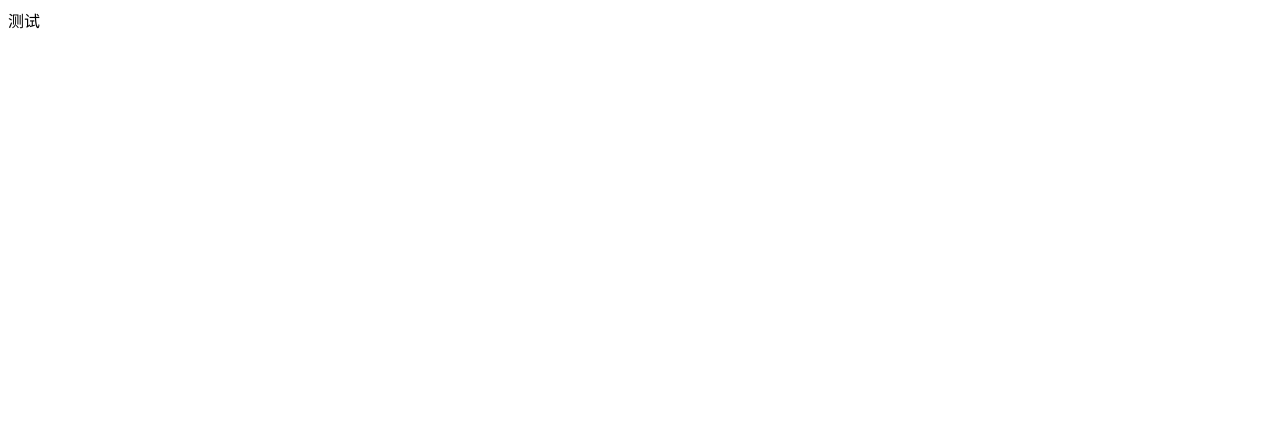
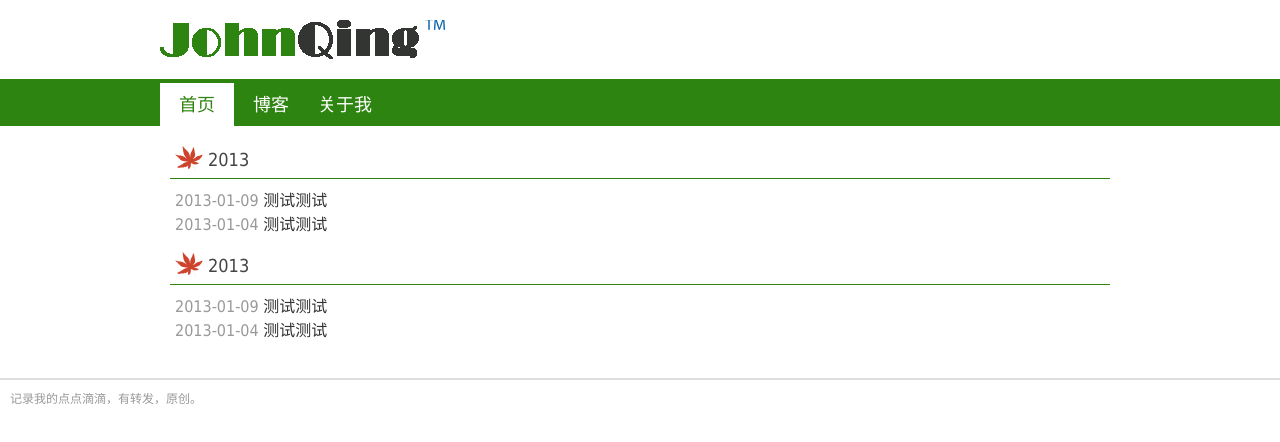
Before and after one commit to webwt/johnqing.github.com, a plain HTML site: page index.html in a window 1280 px wide. Drawn offline with Linux system fonts and the light colour scheme.

Commit message:
my webset

```diff
--- /dev/null
+++ b/css/base.css
@@ -0,0 +1,184 @@
+/**
+ * Theme Name: JohnQing
+ */
+
+/* reset
+-------------------------------------------------------------- */
+html, body, div, span, applet, object, iframe,
+h1, h2, h3, h4, h5, h6, p, blockquote, pre,
+a, abbr, acronym, address, big, cite, code,
+del, dfn, em, font, ins, kbd, q, s, samp,
+small, strike, strong, sub, sup, tt, var,
+dl, dt, dd, ol, ul, li,
+fieldset, form, label, legend,
+table, caption, tbody, tfoot, thead, tr, th, td {
+	border: 0;
+	font-family: inherit;
+	font-size: 100%;
+	font-style: inherit;
+	font-weight: inherit;
+	margin: 0;
+	outline: 0;
+	padding: 0;
+	vertical-align: baseline;
+	-webkit-text-size-adjust: none;
+}
+:focus {/* remember to define focus styles! */
+	outline: 0;
+}
+html {
+	cursor: url(images/cursor.ico),auto;
+}
+body {
+	background: #fff;
+	line-height: 1;
+}
+ol, ul {
+	list-style: none;
+}
+table {/* tables still need 'cellspacing="0"' in the markup */
+	border-collapse: separate;
+	border-spacing: 0;
+}
+caption, th, td {
+	font-weight: normal;
+	text-align: left;
+}
+blockquote:before, blockquote:after,
+q:before, q:after {
+	content: "";
+}
+blockquote, q {
+	quotes: "" "";
+}
+a img {
+	border: 0;
+}
+article, aside, details, figcaption, figure,
+footer, header, hgroup, menu, nav, section {
+	display: block;
+}
+a {
+	text-decoration: none;
+}
+a:hover {
+	color: #ff5f3e;
+}
+
+/* = Global
+----------------------------------------------- */
+.clear-fix {
+	clear: left;
+}
+/* = Structure
+----------------------------------------------- */
+body {
+	color: #444;
+	font: 14px/1.5 Tahoma, Verdana, Arial,"微软雅黑";
+	margin: 0;
+	min-width: 960px;
+}
+/* Firefox */
+::-moz-selection {
+	background: #2e8410;
+	color: #ffffff;
+}
+/* Opera,Safari,Chrome */
+::selection {
+	background: #2e8410;
+	color: #ffffff;
+}
+/* = Layout
+----------------------------------------------- */
+header,nav,#content{
+	width:960px;
+	margin:0 auto;
+}
+/* = Header
+----------------------------------------------- */
+header{
+	margin-top:20px;
+	margin-bottom:20px;
+}
+header h1{
+	width:285px;
+	height: 39px;
+	background:url(../images/logo.png);
+}
+header h1 a{
+	display:block;
+	overflow:hidden;
+	text-indent: -2000px;
+}
+/* = Nav
+----------------------------------------------- */
+.nav_section{
+	height:47px;
+	background:#2e8410;
+}
+nav {
+	overflow:hidden;
+	*zoom:1;
+}
+nav li{
+	margin:4px 0 0;
+	float: left;
+	width:74px;
+	text-align:center;
+	line-height:43px;
+}
+nav li a{
+	font-size:18px;
+	color:#fff;
+}
+nav .current{
+	background:#fff;
+}
+nav .current a{
+	color:#2e8410
+}
+/* = Content
+----------------------------------------------- */
+#content{
+	margin:20px auto;
+}
+.title{
+	border-bottom:1px solid #2e8410;
+	padding:0 5px 5px;
+	margin:0 10px;
+	font-size:18px;
+}
+.file_list{
+	padding: 10px 15px 15px;
+}
+.file_list li{
+	font-size: 16px;
+	color:#999;
+}
+.file_list li a{
+	color:#333;
+}
+.title img{
+	margin-right:5px;
+	vertical-align: top;
+    -webkit-transition: all 0.5s ease-out;
+    -moz-transition: all 0.5s ease;
+    -o-transition: all 0.5s ease;
+    transition: all 0.5s ease;
+}
+.title img:hover{
+    -webkit-transform: rotate(360deg);
+    -moz-transform: rotate(360deg);
+    -o-transform: rotate(360deg);
+    transform: rotate(360deg);
+}
+/* = Footer
+----------------------------------------------- */
+footer{
+	border-top:2px solid #ddd;
+	padding:10px 0 0;
+	font-size:12px;
+	font-family: "宋体";
+	color:#999;
+	text-indent:10px;
+}
--- a/index.html
+++ b/index.html
@@ -2,9 +2,39 @@
 <html lang="en-US">
 <head>
 	<meta charset="UTF-8">
-	<title></title>
+	<title>JohnQing - 记录我的点点滴滴，有转发，原创。</title>
+<!--[if lt IE 9]>
+    <script type="text/javascript" src="js/html5.js"></script>
+<![endif]-->
+<link rel="stylesheet" href="css/base.css">
 </head>
 <body>
-	测试
+	<header>
+		<h1><a href="http://johnqing.github.com">JohnQing-掰漏斯特</a></h1>
+	</header>
+	<section class="nav_section">
+		<nav>
+			<ul>
+				<li class="current"><a href="http://johnqing.github.com/">首页</a></li>
+				<li><a href="http://johnqing.github.com/blog">博客</a></li>
+				<li><a href="#">关于我</a></li>
+			</ul>
+		</nav>
+	</section>
+	<section id="content">
+		<h2 class="title"><img src="images/tit_icon.gif" alt="枫叶">2013</h2>
+		<ul class="file_list">
+			<li><em>2013-01-09</em> <a href="#">测试测试</a></li>
+			<li><em>2013-01-04</em> <a href="#">测试测试</a></li>
+		</ul>
+		<h2 class="title"><img src="images/tit_icon.gif" alt="枫叶">2013</h2>
+		<ul class="file_list">
+			<li><em>2013-01-09</em> <a href="#">测试测试</a></li>
+			<li><em>2013-01-04</em> <a href="#">测试测试</a></li>
+		</ul>
+	</section>
+	<footer>
+		记录我的点点滴滴，有转发，原创。
+	</footer>
 </body>
 </html>
```
Also changed, not shown: js/html5.js (added, +3 -0 lines), images/logo.png (added), images/tit_icon.gif (added).
